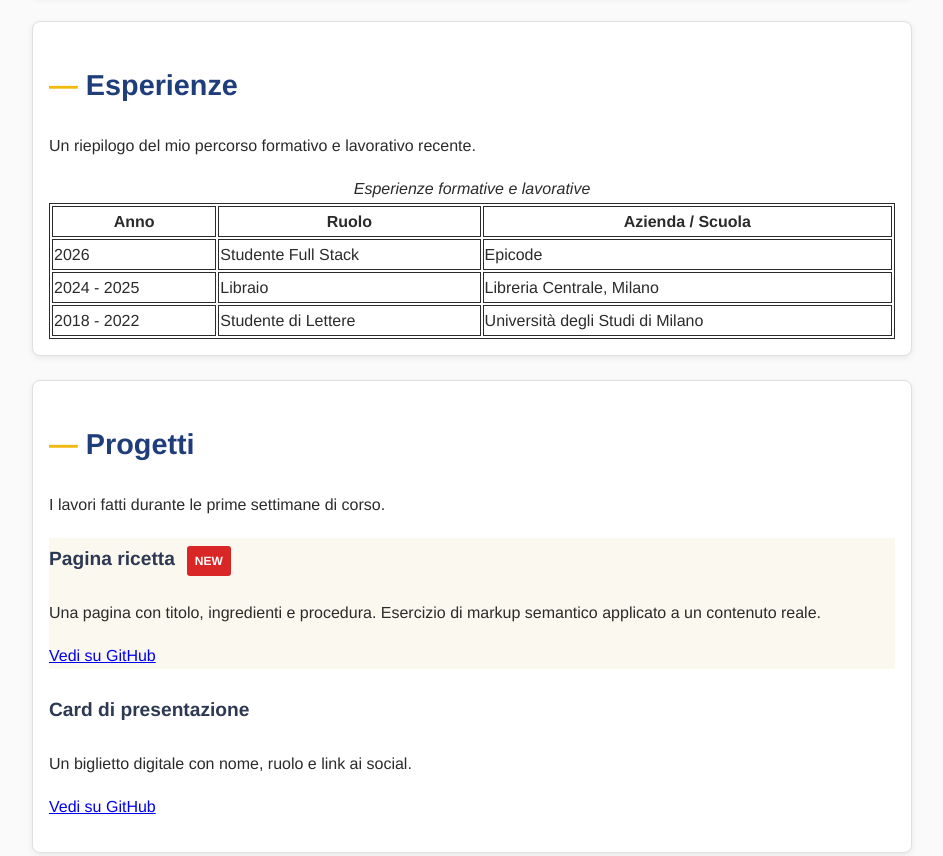
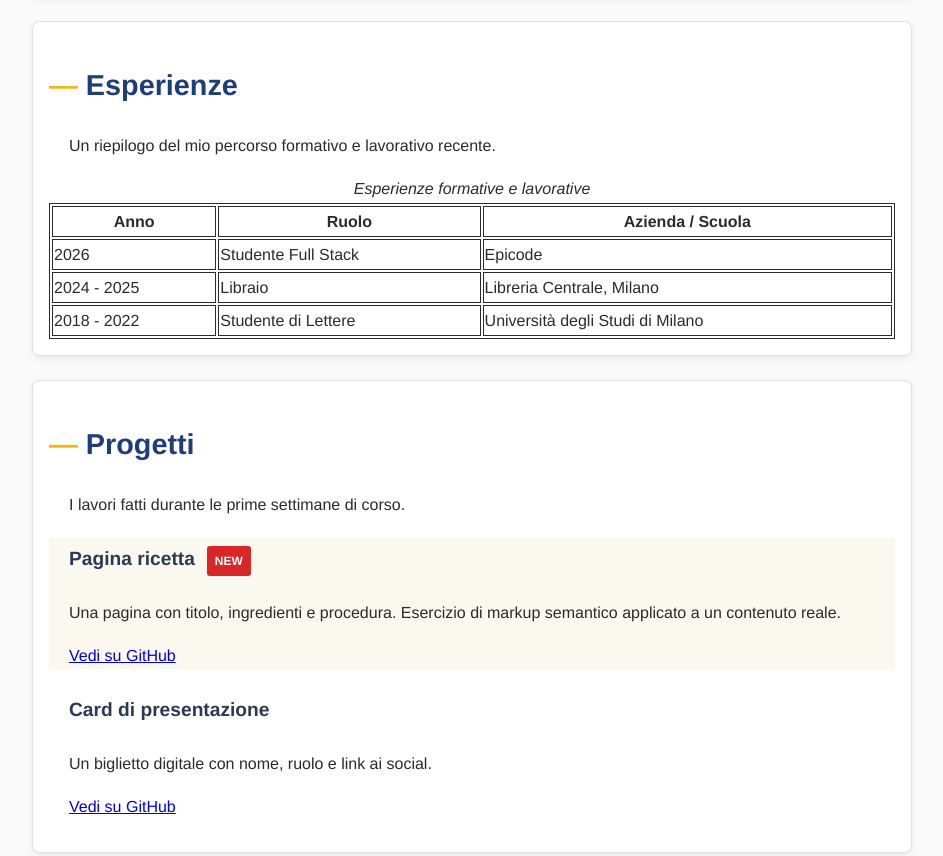
Before and after one commit to Valelearn1/W5D1, a plain HTML site: page index.html in a window 1280 px wide. Shown: the part 1003-1859 px from the top of the page, without its empty margins (168-1111 px from the left). Drawn offline with Linux system fonts and the light colour scheme.

Commit message:
fix alignment

```diff
--- a/assets/style.css
+++ b/assets/style.css
@@ -245,12 +245,6 @@ button {
   box-shadow: 0 2px 4px rgba(0, 0, 0, 0.1);
 }
 
-button:hover {
-  color: hsl(45, 90%, 80%);
-  background-color: hsl(220, 60%, 45%);
-  box-shadow: 0 4px 8px rgba(0, 0, 0, 0.15);
-}
-
 /* Footer */
 #site-footer {
   background-color: hsl(220, 40%, 15%);
@@ -271,8 +265,12 @@ button:hover {
   section {
     padding: 32px;
   }
+  section p {
+    margin-left: 20px;
+  }
   .avatar {
     float: left;
+    margin-right: 20px;
   }
   input/textarea {
     width: 60%;
@@ -280,8 +278,8 @@ button:hover {
   button {
     width: auto;
   }
-  .table-wrapper {
-    width: 100%;
+  h3 {
+    margin-left: 20px;
   }
 }
 
@@ -299,8 +297,12 @@ button:hover {
   section {
     padding: 32px;
   }
+  section p {
+    margin-left: 20px;
+  }
   .avatar {
     float: left;
+    margin-right: 20px;
   }
   input/textarea {
     width: 60%;
@@ -308,4 +310,12 @@ button:hover {
   button {
     width: auto;
   }
+  button:hover {
+    color: hsl(45, 90%, 80%);
+    background-color: hsl(220, 60%, 45%);
+    box-shadow: 0 4px 8px rgba(0, 0, 0, 0.15);
+  }
+  h3 {
+    margin-left: 20px;
+  }
 }
```
